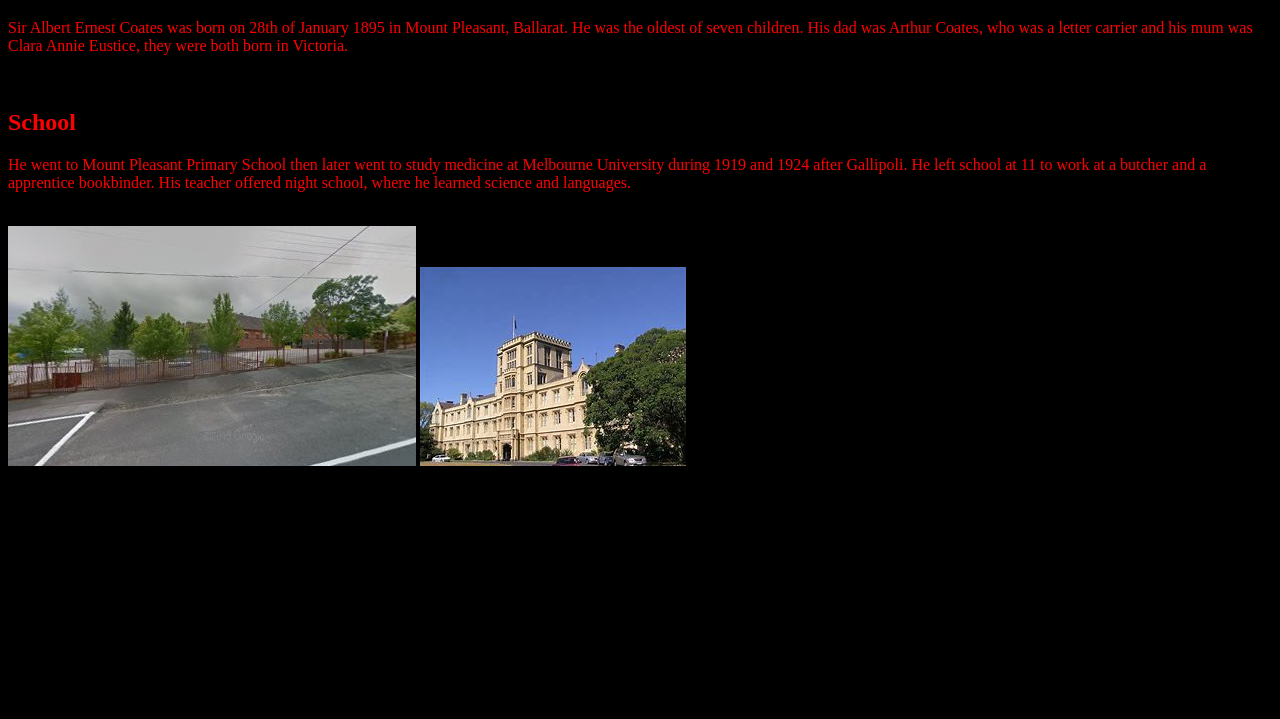
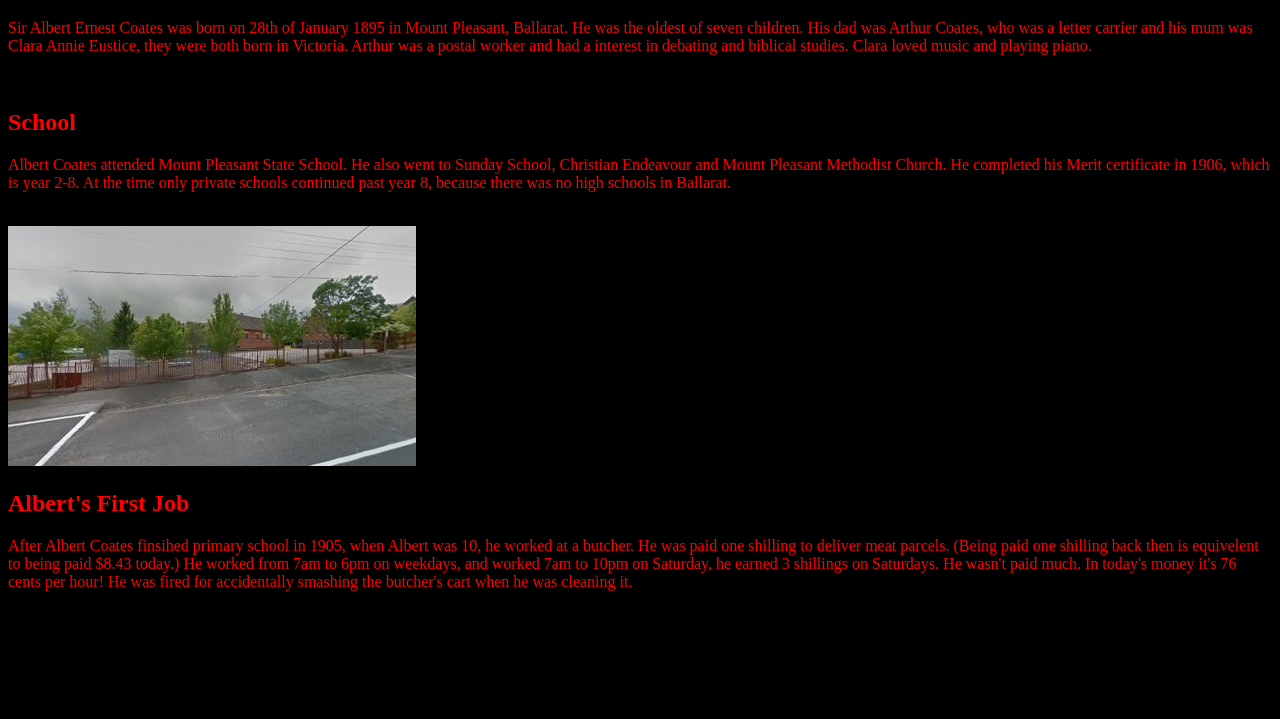
Before and after one commit to monkey3three/albertcoates, a plain HTML site: page early-life.html in a window 1280 px wide. Shown: the part 61-780 px from the top of the page. Drawn offline with Linux system fonts and the light colour scheme.

Commit message:
aaaaaaaaaaaaaa

```diff
--- a/early-life.html
+++ b/early-life.html
@@ -16,12 +16,15 @@
 }
 </style>
 <body style="background-color:black;">
-<p style="color:red;">Sir Albert Ernest Coates was born on 28th of January 1895 in Mount Pleasant, Ballarat. He was the oldest of seven children. His dad was Arthur Coates, who was a letter carrier and his mum was Clara Annie Eustice, they were both born in Victoria.</p>
+    <p style="color:red;">Sir Albert Ernest Coates was born on 28th of January 1895 in Mount Pleasant, Ballarat. He was the oldest of seven children. His dad was Arthur Coates, who was a letter carrier and his mum was Clara Annie Eustice, they were both born in Victoria. Arthur was a postal worker and had a interest in debating and biblical studies. Clara loved music and playing piano.</p>
     <br>
     <h2 style="color:red;">School</h2>
-<p style="color:red;">He went to Mount Pleasant Primary School then later went to study medicine at Melbourne University during 1919 and 1924 after Gallipoli. He left school at 11 to work at a butcher and a apprentice bookbinder. His teacher offered night school, where he learned science and languages.</p>
+    <p style="color:red;">Albert Coates attended Mount Pleasant State School. He also went to Sunday School, Christian Endeavour and Mount Pleasant Methodist Church. He completed his Merit certificate in 1906, which is year 2-8. At the time only private schools continued past year 8, because there was no high schools in Ballarat.</p>
     <br>
-<img src="images/mpps.jfif"> <img src="images/melbourneuni.jfif">
+    <img src="images/mpps.jfif">
+    <br>
+    <h2 style="color:red;">Albert's First Job</h2>
+    <p style="color:red;">After Albert Coates finsihed primary school in 1905, when Albert was 10, he worked at a butcher. He was paid one shilling to deliver meat parcels. (Being paid one shilling back then is equivelent to being paid $8.43 today.) He worked from 7am to 6pm on weekdays, and worked 7am to 10pm on Saturday, he earned 3 shillings on Saturdays. He wasn't paid much. In today's money it's 76 cents per hour! He was fired for accidentally smashing the butcher's cart when he was cleaning it.</p>
     <br>
     <br>
     <br>
```
Also changed, not shown: css/buttons.css (added, +15 -0 lines), index.html (+1 -1 lines), postwar.html (added), 1 other file. Lines whose indentation alone changed are shown as unchanged.
